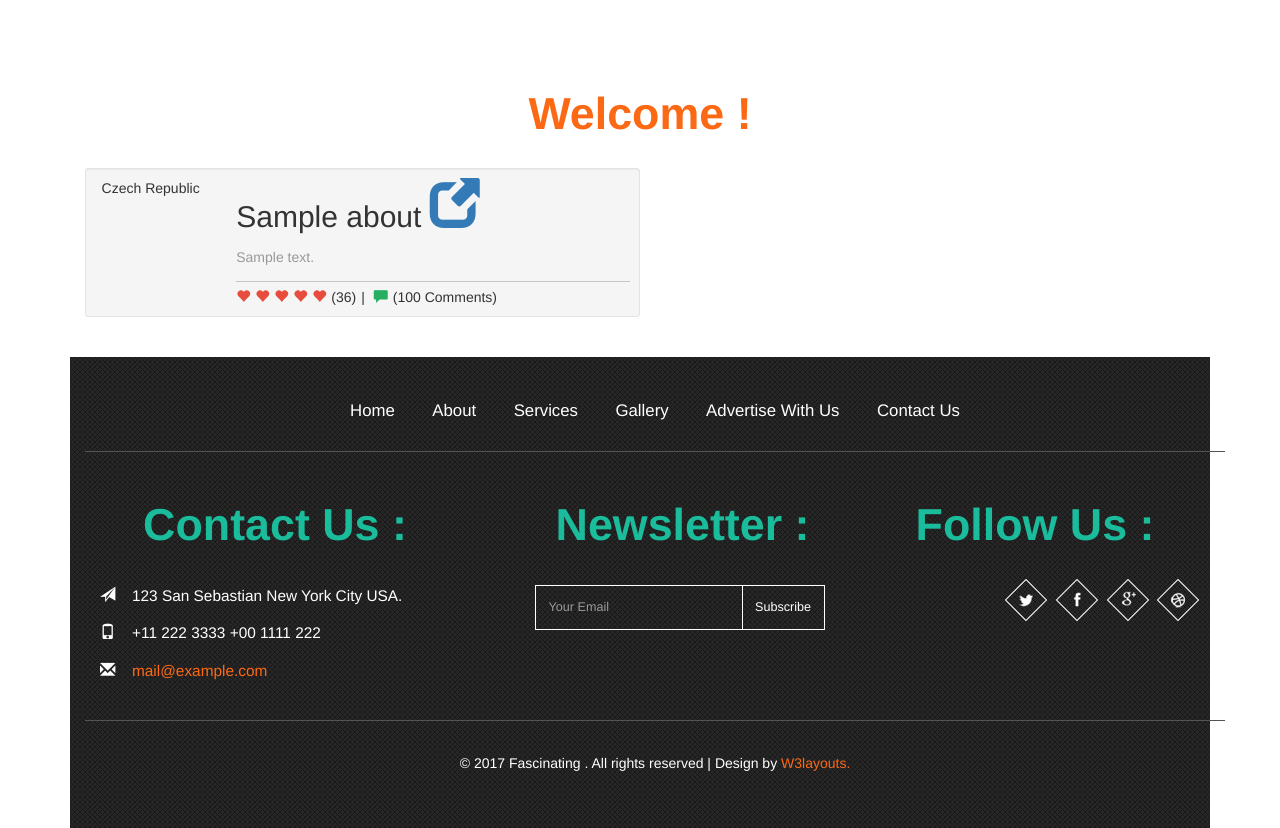
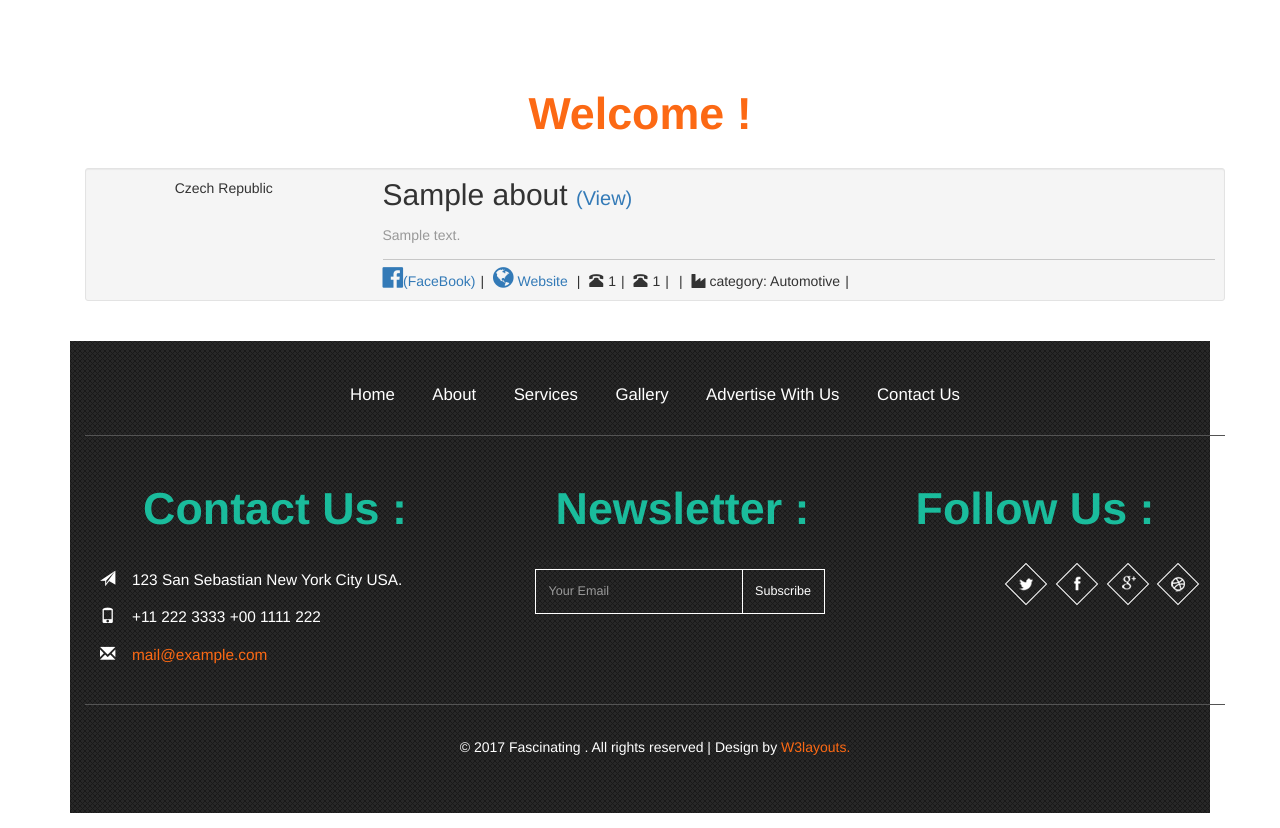
Before and after one commit to nass1/sobi-list, a Django app: page /bizlist/ in a window 1280 px wide. Shown: the part 675-1503 px from the top of the page. Run offline with Django 3.2, Linux system fonts and the light colour scheme; tables that the repository leaves empty hold one stand-in row (values such as "Sample post"); some libraries are stand-ins or nearby versions.

Commit message:
listing done
listing is done

```diff
--- a/biz_list/forms.py
+++ b/biz_list/forms.py
@@ -9,4 +9,5 @@ class AboutForm(ModelForm):
     fields = '__all__'
     widgets = {
             'description': Textarea(attrs={'cols': 80, 'rows': 20}),
+        #next it to check widgets
         }
--- a/biz_list/models.py
+++ b/biz_list/models.py
@@ -15,28 +15,33 @@ class About(models.Model):
         ("Restaurants", 'Restaurants'),
         ("Retail_Shopping" , 'Retail Shopping'),
         ("Sports_Recreation", 'Sports Recreation'),
-        ("Trades", 'Trades'),
+        ("Trades_Services", 'Trades & Services'),
         ("Other", 'Other'),
     )
 
-    name = models.CharField(max_length=300)
+    name = models.CharField(max_length=200)
     category = models.CharField(
         max_length=100,
         choices=biz_cat,
         default=Automotive,
     )
+    brief_description = models.CharField(max_length=300)
     description = models.TextField()
     email = models.EmailField(max_length=300)
     phone = models.IntegerField()
     address = models.CharField(max_length=900)
     country = CountryField(blank_label='(select country)')
     website = models.URLField(max_length=200, blank=True)
-    social = models.URLField(max_length=200, blank=True)
+    facebook = models.URLField(max_length=200, blank=True)
+    pin = models.URLField(max_length=200, blank=True)
+    snapchat = models.URLField(max_length=200, blank=True)
+    instagram = models.URLField(max_length=200, blank=True)
+    twitter = models.URLField(max_length=200, blank=True)
+    youtube = models.URLField(max_length=200, blank=True)
+    google_plus = models.URLField(max_length=200, blank=True)
+
     #profile_pic = models.ImageField(upload_to='images', blank=True, default="/mnt/project/media/images/barcelona.jpg")
     #https://pypi.python.org/pypi/django-countries
 
-
-
-
     def __str__(self):              # __unicode__ on Python 2
         return self.name
--- a/sobi_list/settings.py
+++ b/sobi_list/settings.py
@@ -28,7 +28,7 @@ SECRET_KEY = '3%mj=xv72)c85g0v(3=52!ub__b#p6q(3vs3rv@%sg%(825-gg'
 # SECURITY WARNING: don't run with debug turned on in production!
 DEBUG = True
 
-ALLOWED_HOSTS = ['idex6z3c.apps.lair.io']
+ALLOWED_HOSTS = ['pr6t0926.apps.lair.io']
 TEMPLATE_DIR = os.path.join(BASE_DIR, 'templates')
 
 # Application definition
--- a/static/css/listting.css
+++ b/static/css/listting.css
@@ -1,7 +1,7 @@
 body{ margin-top:20px;}
 .glyphicon { margin-right:5px;}
 .section-box h2 { margin-top:0px;}
-.section-box h2 a { font-size:50px; }
+.section-box h2 a { font-size:20px; }
 .glyphicon-heart { color:#e74c3c;}
 .glyphicon-comment { color:#27ae60;}
 .separator { padding-right:5px;padding-left:5px; }
--- a/templates/biz_list/about_list.html
+++ b/templates/biz_list/about_list.html
@@ -3,11 +3,11 @@
 
 {% block body_block %}
 <link href="{% static 'css/listting.css' %}" type="text/css" rel="stylesheet" media="all">
-
+<link rel="stylesheet" href="https://cdnjs.cloudflare.com/ajax/libs/font-awesome/4.7.0/css/font-awesome.min.css">
 
 <div class="container">
     <div class="row">
-        <div class="col-md-6">
+        <div class="col-md-12">
             {% for i in biznames%}
             <div class="well well-sm">
                 <div class="row">
@@ -17,18 +17,20 @@
                     </div>
                     <div class="col-xs-9 col-md-9 section-box">
                         <h2>
-                            {{i.name}} <a href="{{i.website}}" target="_blank"><span class="glyphicon glyphicon-new-window">
-                            </span></a>
+                            {{i.name}} <a href="{{i.id}}" target="_blank">(View)</a>
                         </h2>
                         <p>
                             {{i.description}}</p>
                         <hr />
                         <div class="row rating-desc">
                             <div class="col-md-12">
-                                <span class="glyphicon glyphicon-heart"></span><span class="glyphicon glyphicon-heart">
-                                </span><span class="glyphicon glyphicon-heart"></span><span class="glyphicon glyphicon-heart">
-                                </span><span class="glyphicon glyphicon-heart"></span>(36)<span class="separator">|</span>
-                                <span class="glyphicon glyphicon-comment"></span>(100 Comments)
+
+                            <a href="{{i.social}}" target="_blank"> <span class="fa fa-facebook-official" style="font-size:24px"></span>(FaceBook)</a><span class="separator">|</span>
+
+							<a href="{{i.webiste}}" target="_blank"> <span class="fa fa-globe" style="font-size:24px"></span> Website </a><span class="separator">|</span>
+                                <span class="glyphicon glyphicon-phone-alt"></span>{{i.phone}}<span class="separator">|</span>
+                                <span class="glyphicon glyphicon-phone-alt"></span>{{i.phone}}<span class="separator">|</span><span class="separator">|</span>
+                                <span class="fa fa-industry"></span> category: {{i.category}}<span class="separator">|</span>
                             </div>
                         </div>
                     </div>
```
Also changed, not shown: biz_list/migrations/0008_auto_20170616_0833.py (added), biz_list/migrations/0009_auto_20170616_0843.py (added).
